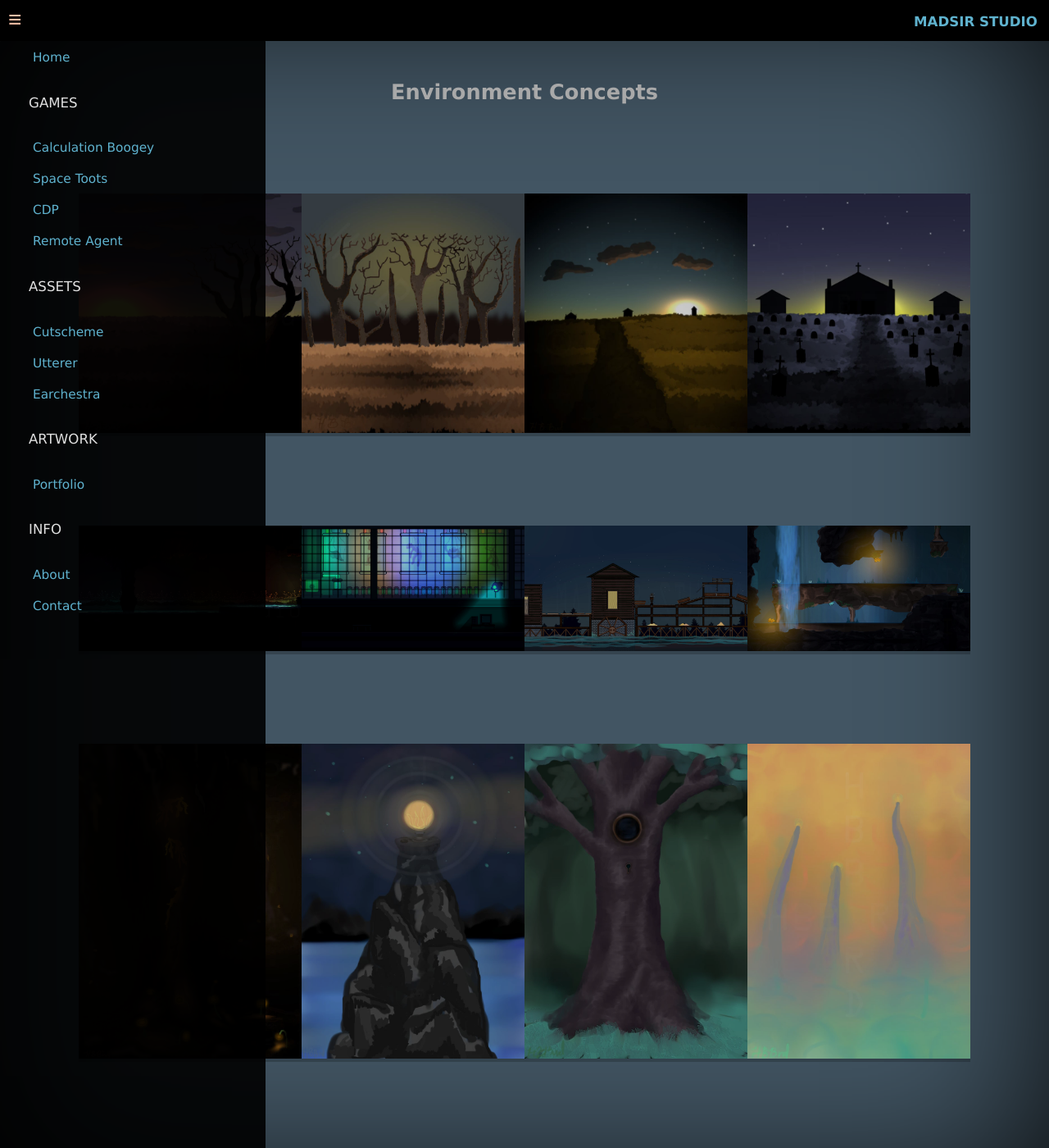
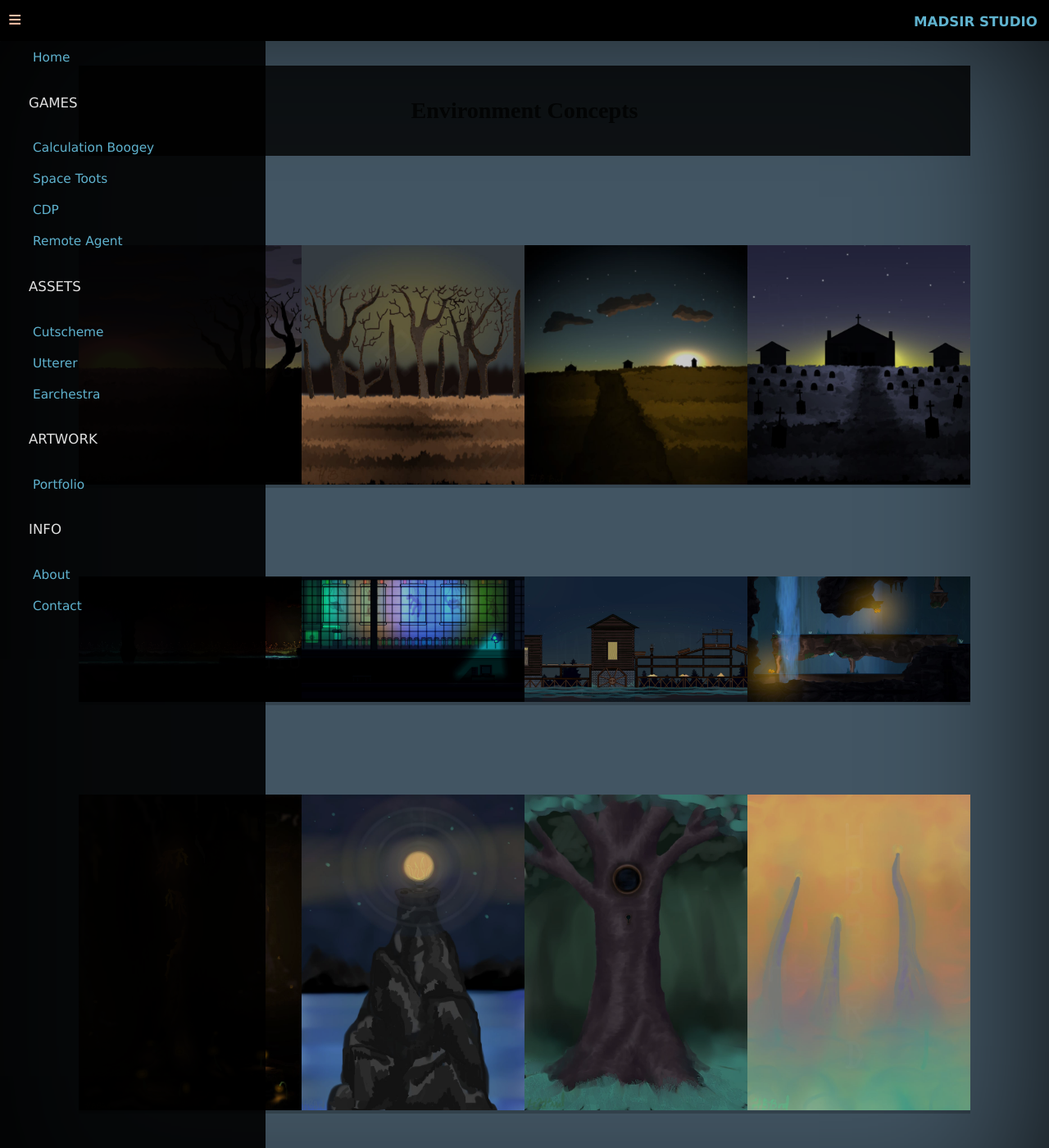
Before and after one commit to Madsir/madsirstudio.github.io, a Jekyll site: the page built from portfolio/index.html, in a window 1280 px wide and 1400 px high. Shown: the whole window at 82% size. Built offline with Jekyll 4.4.1, drawn with Linux system fonts in a browser that asks for light colours.

Commit message:
Update index.html

```diff
--- a/portfolio/index.html
+++ b/portfolio/index.html
@@ -92,6 +92,11 @@ body {
   margin-bottom: 0;
   font-size: 2em;
 }
+h1 {
+  font-size:2.2em;
+  color: rgba(1, 1, 1, 0.8);
+    font-family: monoscape;
+}
 @media (max-width: 600px) {
   .top
   {
@@ -108,7 +113,6 @@ body {
   }
 h1 {
   font-size: 1.4em;
-  font-family: monoscape;
 }
   .main {
   margin-left: 2%; /* Same width as the sidebar + left position in px */
@@ -163,13 +167,20 @@ h1 {
   -o-transform: translateY(-50%);
   -webkit-transform: translateY(-50%);
 }
+.words {
+  padding-top: 20px;
+  padding-bottom: 20px;
+  background-color: rgba(0,0,0,0.8);
+}
 </style>
 </head>
 <body>
   <div class="main">
   <br>
   <br>
+    <div class="words">
     <h1>Environment Concepts</h1>
+    </div>
   <div class="container">
   <div class="top">
       <ul>
```
